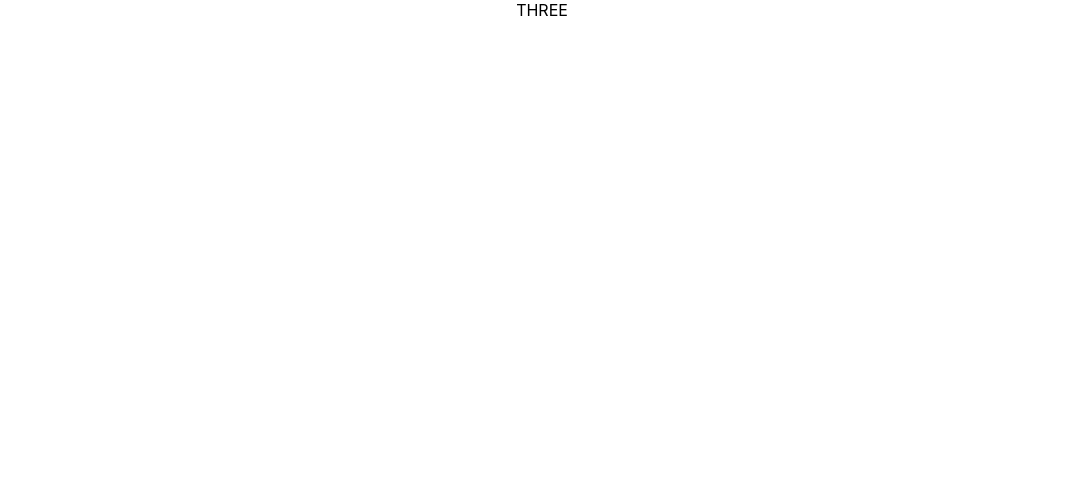
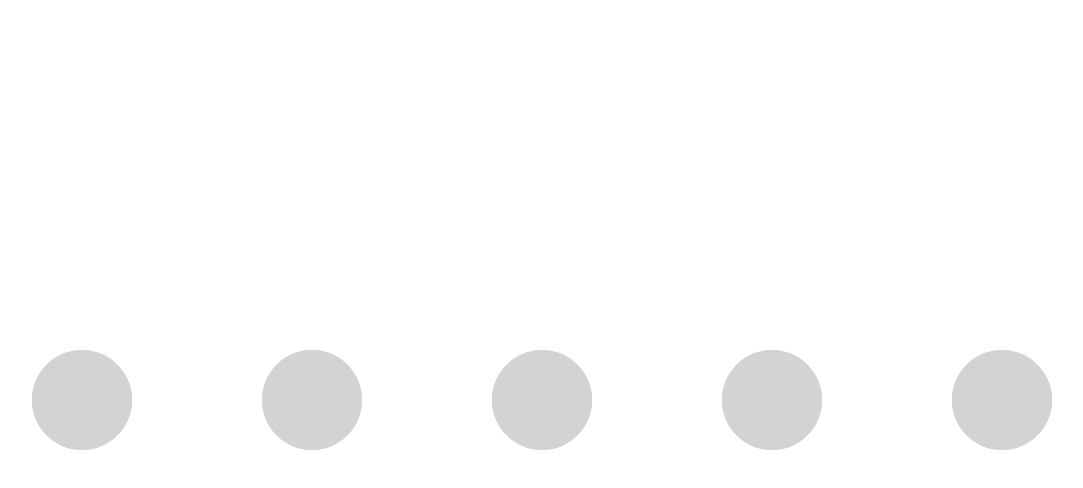
Before and after one commit to auretho/puzzle, a React app: page /trois in a window 1280 px wide. Shown: the whole page, without its empty margins (98-1181 px from the left). Built offline with nearby package versions, Linux system fonts and the light colour scheme.

Commit message:
section Three still WIP

```diff
--- a/src/App/index.js
+++ b/src/App/index.js
@@ -8,6 +8,7 @@ import Three from '../Three';
 
 class App extends React.Component {
   state = {
+    letters: ['t', 'r', 'o', 'i', 's']
   };
 
 
@@ -18,7 +19,9 @@ class App extends React.Component {
         <Route exact path="/" component={Welcome}/>
         <Route path="/un" component={One}/>
         <Route path="/deux" component={Two}/>
-        <Route path="/trois" component={Three}/>
+        <Route path="/trois">
+          <Three letters={this.state.letters}/>
+        </Route>
 
       </Switch>
     </div>
--- a/src/Three/index.js
+++ b/src/Three/index.js
@@ -1,12 +1,36 @@
 import React from 'react';
 import './style.scss';
 
-const Three = () => {
+const Three = ({letters}) => {
+  const wrapper = document.querySelectorAll('.three-wrapper')
+  const wrapperArr = [].slice.call(wrapper);
 
+
+  const handleTwoCircles = (evt) => {
+    const wrapperId = evt.target.parentElement.id.split('-')[1];
+    const emptyCircle = document.querySelectorAll('.three-circle-empty');
+    const emptyCircleArr = [].slice.call(emptyCircle);
+
+    emptyCircleArr.map(el => {
+      if(el.id === wrapperId){
+        el.style.visibility = "hidden";
+      }
+      else{
+        el.style.visibility = "";
+      }
+    })
+  }
 
   return(
     <div className="three">
-      THREE
+      <div className="three-container">
+        {letters.map((letter, id) => (
+        <div className="three-wrapper" onClick={handleTwoCircles} key={id} id={`wrapper-${id}`}>
+          <div className="three-circle three-circle-letter" >{letter}</div>
+          <div className="three-circle three-circle-empty" id={id}></div>
+        </div>
+        ))}
+      </div>
     </div>
   )
 }
--- a/src/Three/style.scss
+++ b/src/Three/style.scss
@@ -1,3 +1,36 @@
 .three{
+    height: 100vh;
+    width: 100%;
+    display: flex;
+    justify-content: center;
+    align-items: center;
 
+    &-container{
+        width: 100%;
+        display: flex;
+        justify-content: space-evenly;
+    }
+
+    &-wrapper{
+        position: relative;
+    }
+
+    &-circle{
+        height: 100px;
+        width: 100px;
+        border-radius: 50%;
+        background-color: lightgrey;
+        display: flex;
+        justify-content: center;
+        align-items: center;
+        font-size: 2em;
+
+        &-letter{
+            position: absolute;
+            top: 0;
+            text-transform: uppercase;
+            color: grey;
+            z-index: -1;
+        }
+    }
 }
```
